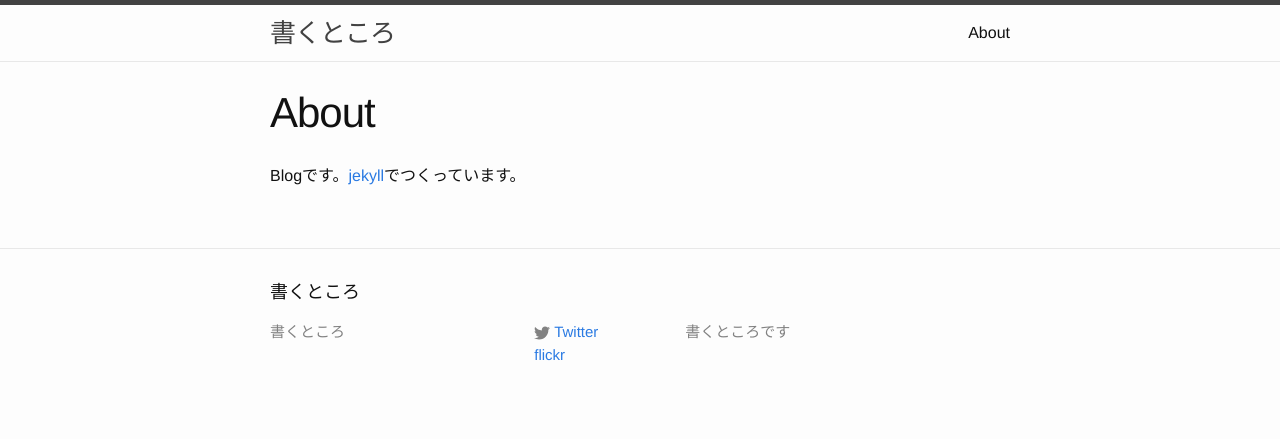
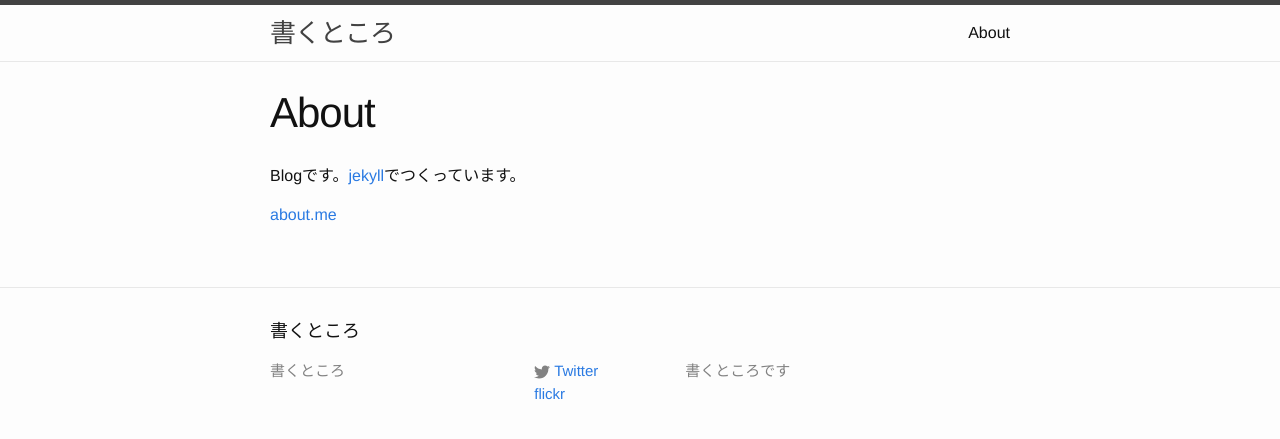
Before and after one commit to paragraph14/paragraph14.github.com, a Jekyll site: the page built from about.md, in a window 1280 px wide. Shown: the top 439 px of the page. Built offline with Jekyll 4.4.1, drawn with Linux system fonts in a browser that asks for light colours.

Commit message:
add abou.me

```diff
--- a/about.md
+++ b/about.md
@@ -5,3 +5,5 @@ permalink: /about/
 ---
 
 Blogです。[jekyll](http://jekyllrb.com/)でつくっています。
+
+[about.me](https://about.me/paragraph14)
```
